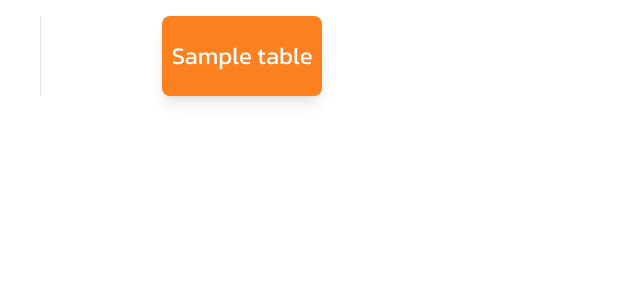
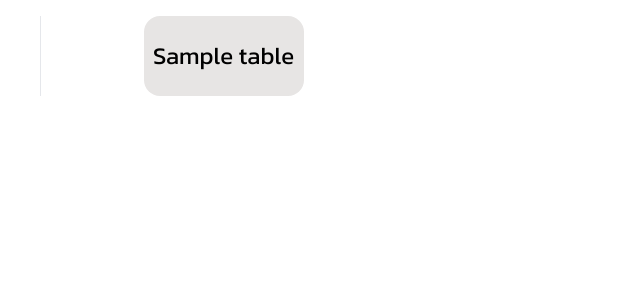
Before and after one commit to phatsanphonna/sikao-restaurant, a PHP site: page /tables.php?order_id=1 in a window 1280 px wide. Shown: the part 96-396 px from the top of the page, without its empty margins (0-640 px from the left). Run offline with PHP 8.4, Linux system fonts and the light colour scheme; the visitor is signed in with stand-in values (Sample User, id 1); tables that the repository leaves empty or names only in its code hold one stand-in row (values such as "Sample post"); a stand-in replaces the project's code that opens the database connection; some libraries are stand-ins or nearby versions.

Commit message:
Feat: Tables page

```diff
--- a/src/web/tables.php
+++ b/src/web/tables.php
@@ -20,7 +20,7 @@ if (!isset($_SESSION['user'])) {
   <?php include '../lib/components/Navbar.php'; ?>
 
   <?php if (!isset($_GET['table_id'])) { ?>
-    <main class="p-4 flex gap-6 justify-center items-center divide-x">
+    <main class="p-4 flex gap-6 divide-x">
       <aside class="h-full">
         <?php
         $sql = "SELECT * FROM res_order ro JOIN res_table rt ON (ro.table_id = rt.table_id) WHERE ro.checkout_at IS NULL";
@@ -42,15 +42,18 @@ if (!isset($_SESSION['user'])) {
         } ?>
       </aside>
 
-      <div class="grid grid-cols-3 w-full gap-2 place-items-center">
+      <div class="grid grid-cols-3 w-full gap-16 place-items-center">
         <?php
         $sql = "SELECT * FROM res_table";
         $result = $conn->query($sql);
 
         if ($result->num_rows > 0) {
           while ($row = $result->fetch_assoc()) {
+            $sql = "SELECT * FROM res_order WHERE table_id = " . $row['table_id'] . " AND checkout_at IS NULL";
+            $active_result = $conn->query($sql);
+            $is_active = $active_result->num_rows > 0;
         ?>
-            <a href="menu.php?table_id=<?php echo $row['table_id'] ?>" class="rounded-lg w-40 h-20 shadow-lg text-center flex justify-center items-center text-2xl text-white bg-primary">
+            <a href="tables.php?table_id=<?php echo $row['table_id'] ?>" class="rounded-2xl w-40 h-20 text-center flex justify-center items-center text-2xl <?php $is_active ? print('text-white bg-primary') : print('text-black bg-stone-200') ?>">
               <?php echo $row['table_name'] ?>
             </a>
         <?php }
@@ -66,7 +69,7 @@ if (!isset($_SESSION['user'])) {
       if ($result->num_rows > 0) {
         while ($row = $result->fetch_assoc()) {
       ?>
-          <a href="menu.php?table_id=<?php echo $row['table_id'] ?>" class="rounded-full p-1 shadow-lg text-center text-white bg-primary">
+          <a href="tables.php?table_id=<?php echo $row['table_id'] ?>" class="rounded-full p-1 shadow-lg text-center text-white bg-primary">
             <?php echo $row['table_name'] ?>
           </a>
       <?php }
```
